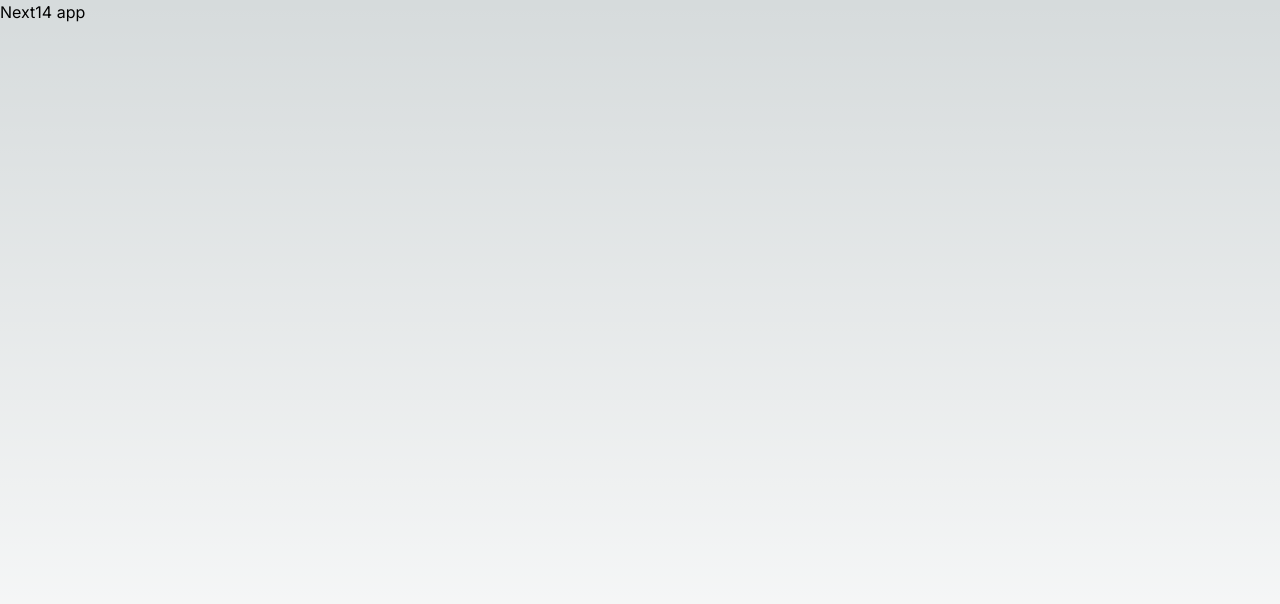
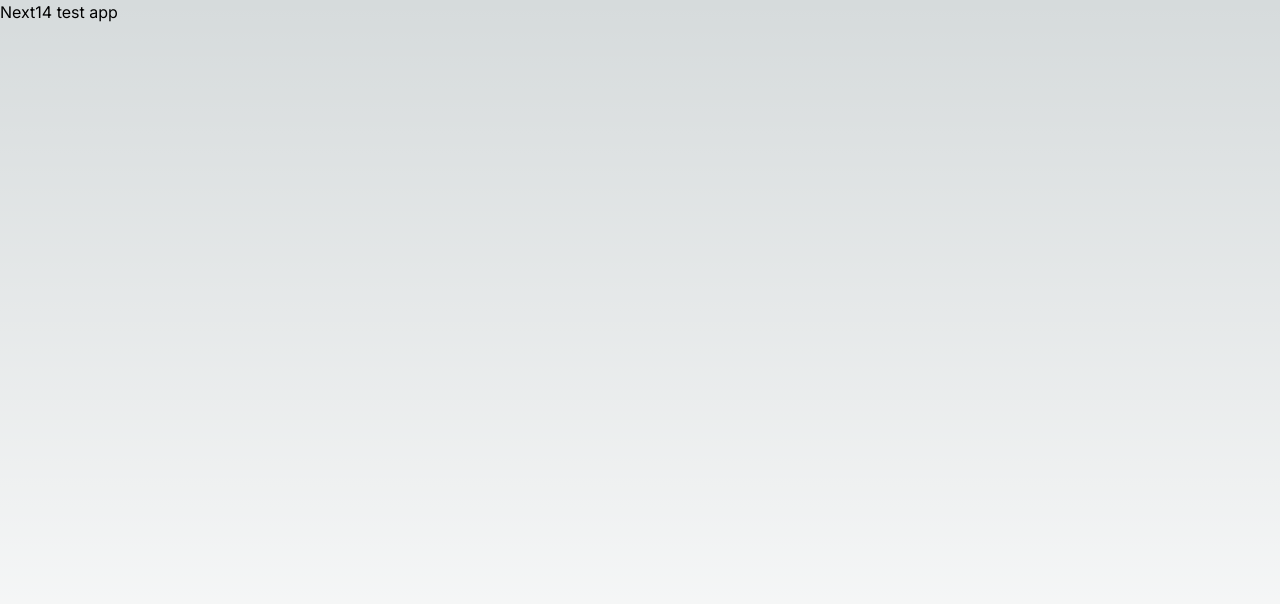
Before and after one commit to jdtwlodar/next14, a Next.js app: page / in a window 1280 px wide. Shown: the top 604 px of the page. Built offline with nearby package versions, Linux system fonts and the light colour scheme.

Commit message:
test changes

```diff
--- a/src/app/page.tsx
+++ b/src/app/page.tsx
@@ -1,7 +1,7 @@
 export default function Home() {
 	return (
 		<main className="flex">
-			<h1>Next14 app</h1>
+			<h1>Next14 test app</h1>
 		</main>
 	);
 }
```
